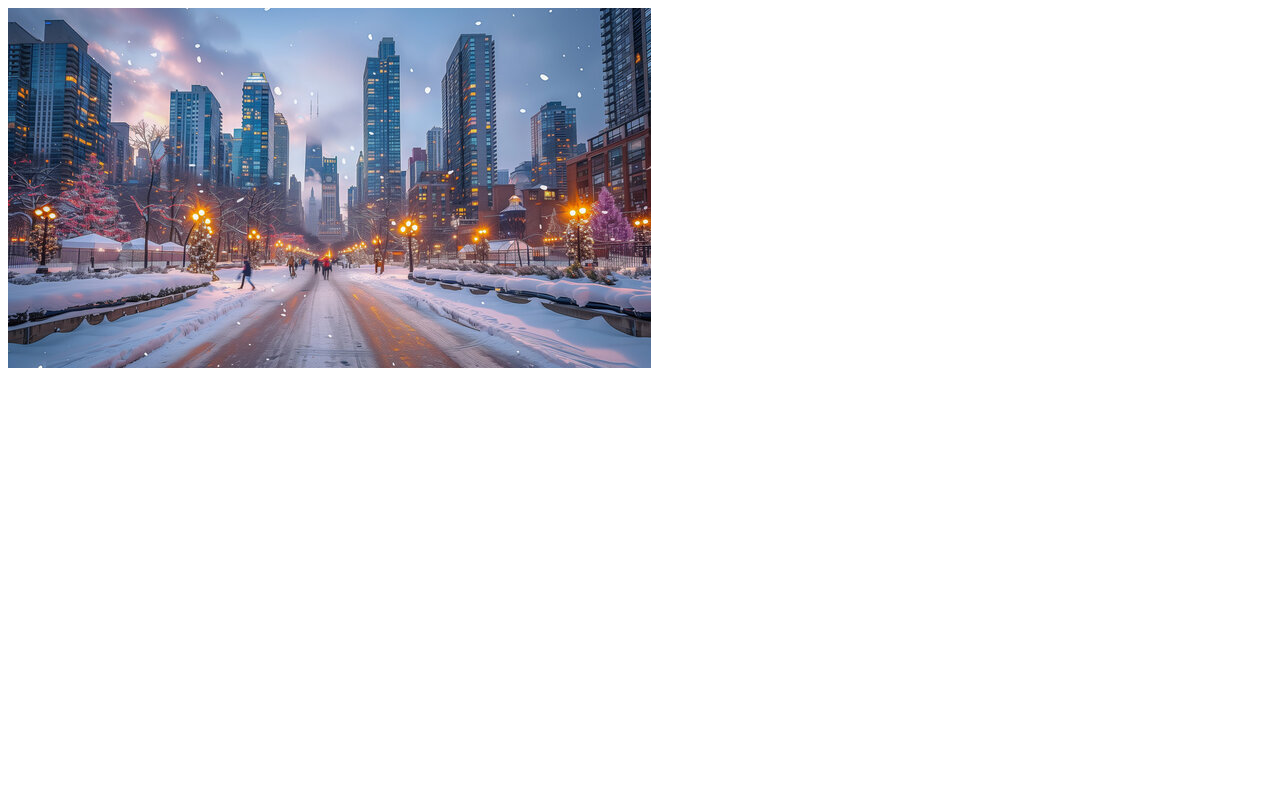
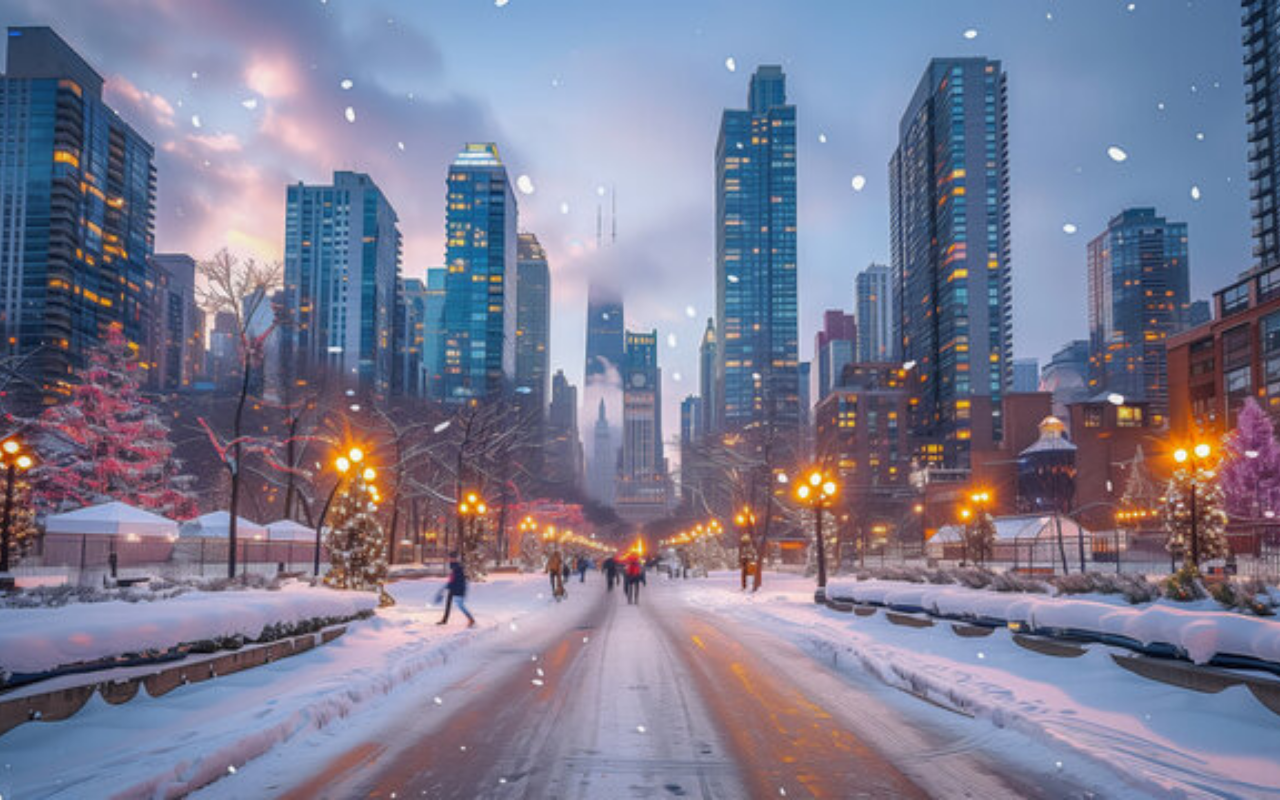
Before and after one commit to carissaha/ICA3, a plain HTML site: page demonstration.html in a window 1280 px wide. Drawn offline with Linux system fonts and the light colour scheme.

Commit message:
added fullscreen pic

```diff
--- a/demonstration.html
+++ b/demonstration.html
@@ -2,11 +2,9 @@
 <html lang="en">
   <head>
     <title>Valentines Day</title>
-
-    <title>test</title>
-    <link rel="stylesheet" type="text/css" href="styles.css" />
+    <link rel="stylesheet" type="text/css" href="styles.css">
   </head>
   <body>
-    <img src="background.png" alt="cityscape street view" />
+
   </body>
 </html>
--- a/styles.css
+++ b/styles.css
@@ -0,0 +1,7 @@
+body {
+    background: url("background.png") no-repeat center center fixed;
+    background-size: cover;
+    height: 100vh;
+    width: 100vw;
+    margin: 0;
+}
```
